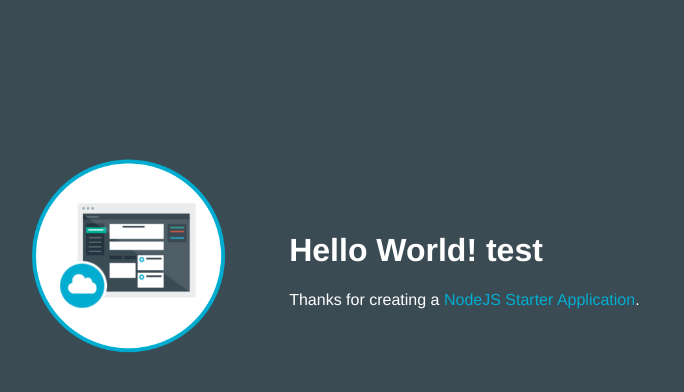
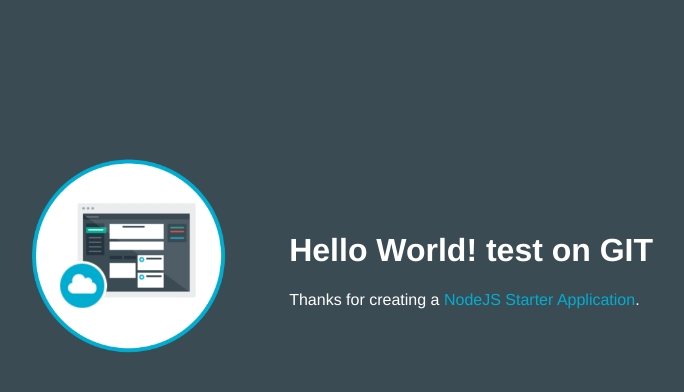
Before and after one commit to mrasmy/test2, a website: page public/index.html in a window 1280 px wide. Shown: the whole page, without its empty margins (253-937 px from the left). Drawn offline with Linux system fonts and the light colour scheme.

Commit message:
Second change

```diff
--- a/app.js
+++ b/app.js
@@ -24,5 +24,5 @@ var appEnv = cfenv.getAppEnv();
 // start server on the specified port and binding host
 app.listen(appEnv.port, '0.0.0.0', function() {
   // print a message when the server starts listening
-  console.log("server starting on " + appEnv.url);
+  console.log("server starting on GIT" + appEnv.url);
 });
--- a/public/index.html
+++ b/public/index.html
@@ -16,7 +16,7 @@
           <img class = "newappIcon" src="images/newapp-icon.png">
         </td>
         <td>
-          <h1 id="message">Hello World! test</h1>
+          <h1 id="message">Hello World! test on GIT</h1>
           <p class='description'></p> Thanks for creating a <span class = "blue">NodeJS Starter Application</span>.
         </td>
       </tr>
```
